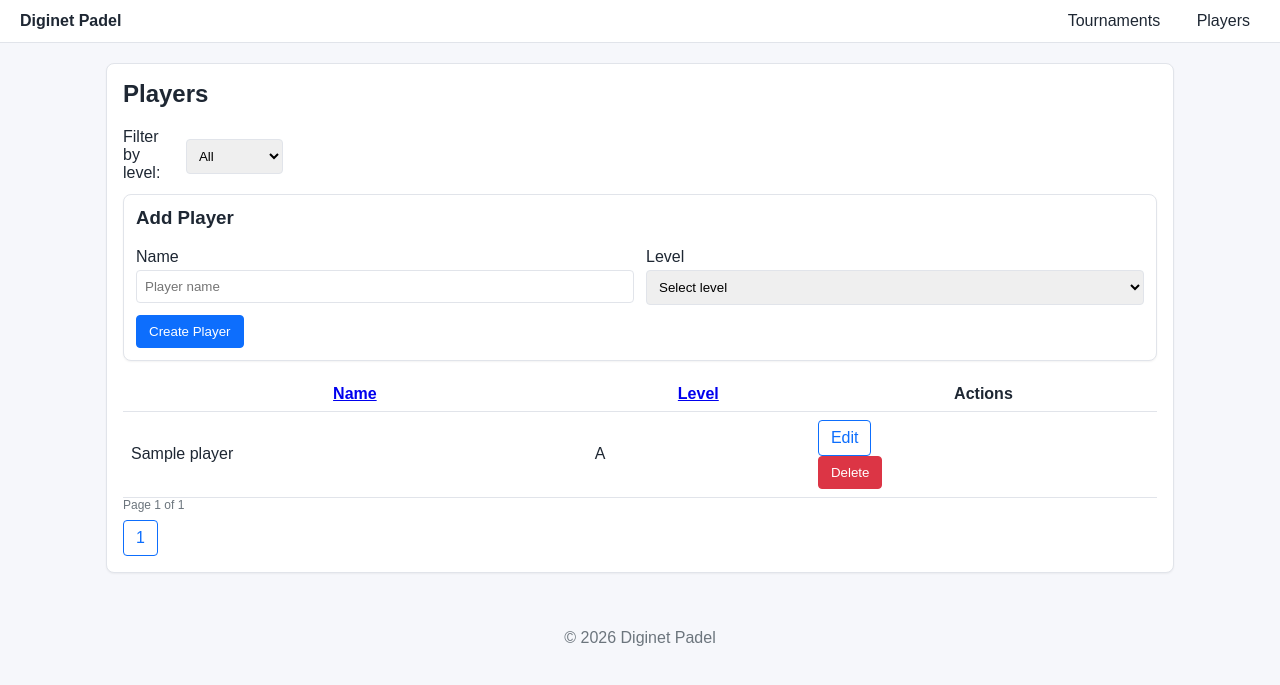
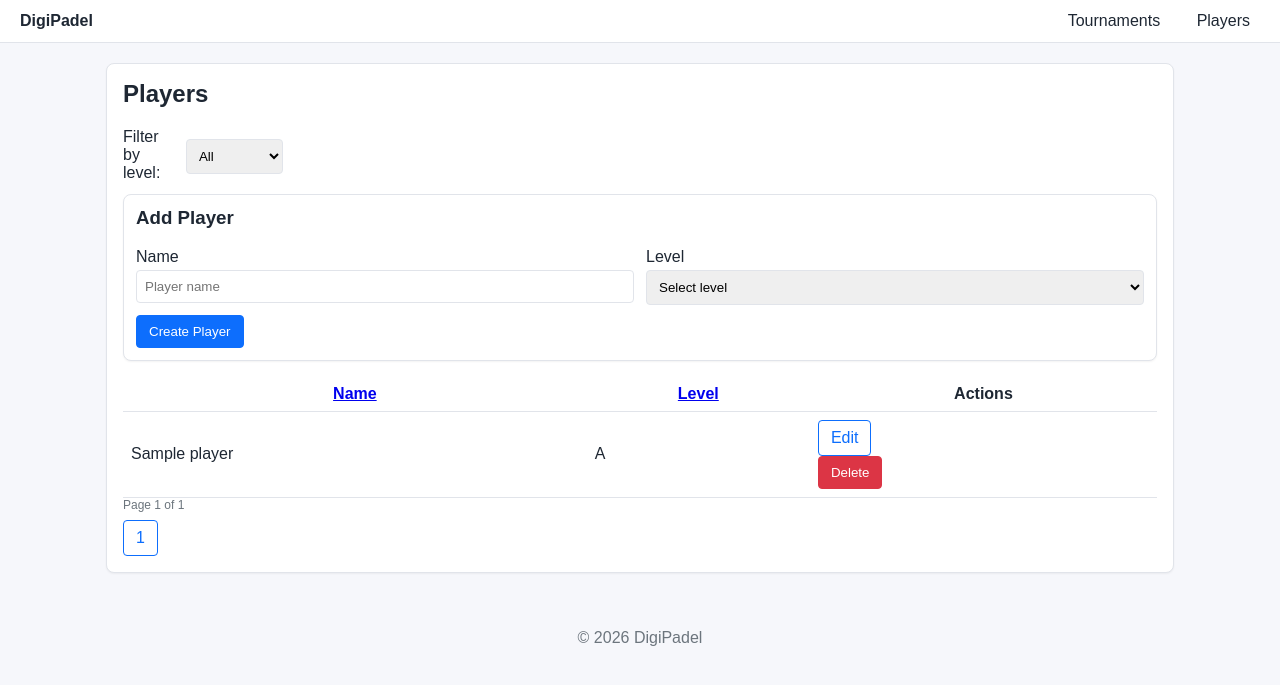
Before and after one commit to gbora-coder/padel, a PHP site: page /players.php in a window 1280 px wide. Shown: the top 685 px of the page. Run offline with PHP 8.4, Linux system fonts and the light colour scheme; tables that the repository leaves empty hold one stand-in row (values such as "Sample post").

Commit message:
Rename app branding to DigiPadel

```diff
--- a/public_html/views/footer.php
+++ b/public_html/views/footer.php
@@ -1,6 +1,6 @@
 </main>
 <footer class="footer">
-    <p>&copy; <?= date('Y') ?> Diginet Padel</p>
+    <p>&copy; <?= date('Y') ?> DigiPadel</p>
 </footer>
 </body>
 </html>
--- a/public_html/views/header.php
+++ b/public_html/views/header.php
@@ -12,12 +12,12 @@ $baseNav = $basePath ?: '';
 <head>
     <meta charset="UTF-8">
     <meta name="viewport" content="width=device-width, initial-scale=1.0">
-    <title>Diginet Padel</title>
+    <title>DigiPadel</title>
     <link rel="stylesheet" href="<?= h($assetUrl) ?>">
 </head>
 <body>
 <header class="topbar">
-    <div class="brand">Diginet Padel</div>
+    <div class="brand">DigiPadel</div>
     <nav>
         <a href="<?= h($baseNav) ?>/tournaments.php">Tournaments</a>
         <a href="<?= h($baseNav) ?>/players.php">Players</a>
```
Also changed, not shown: README.md.
